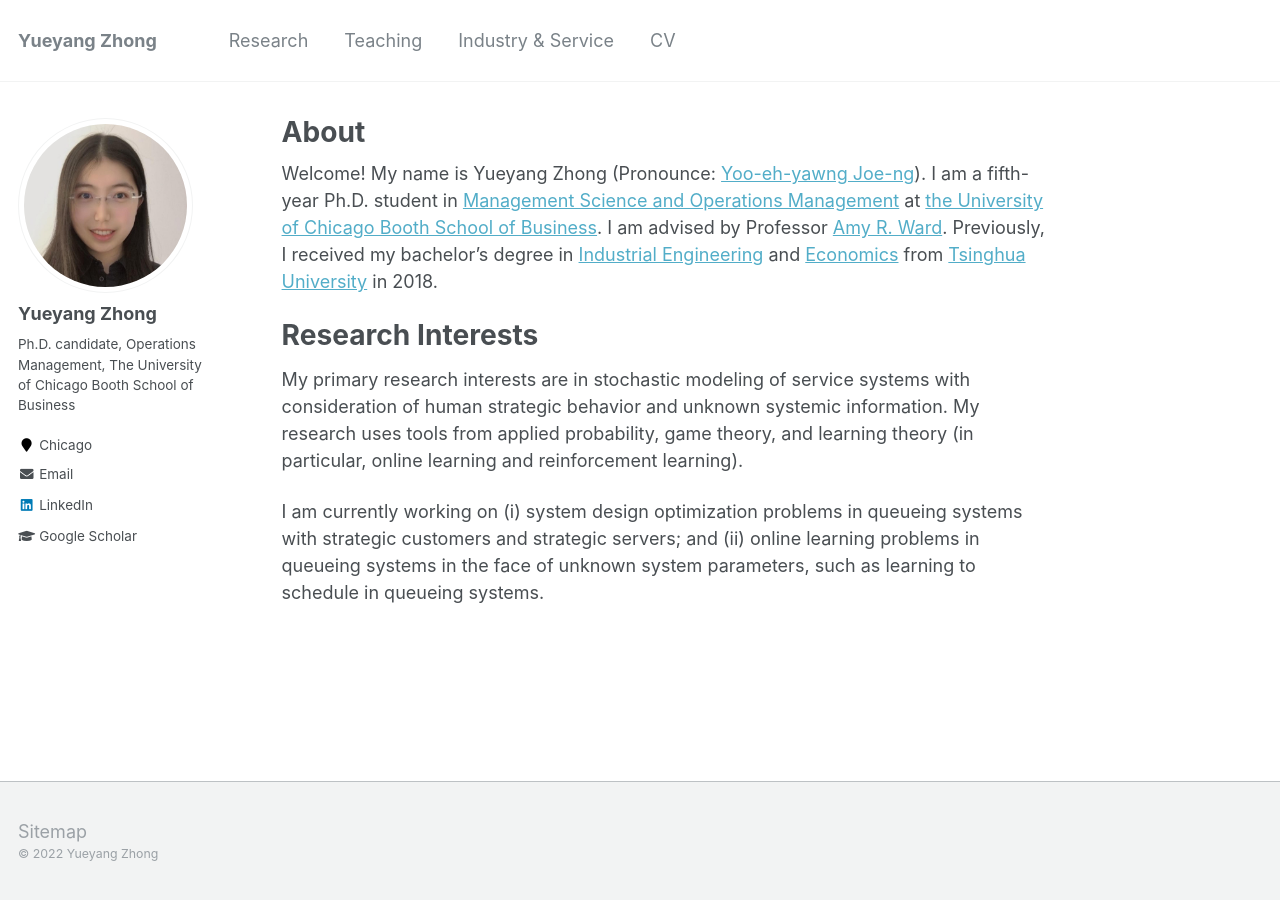
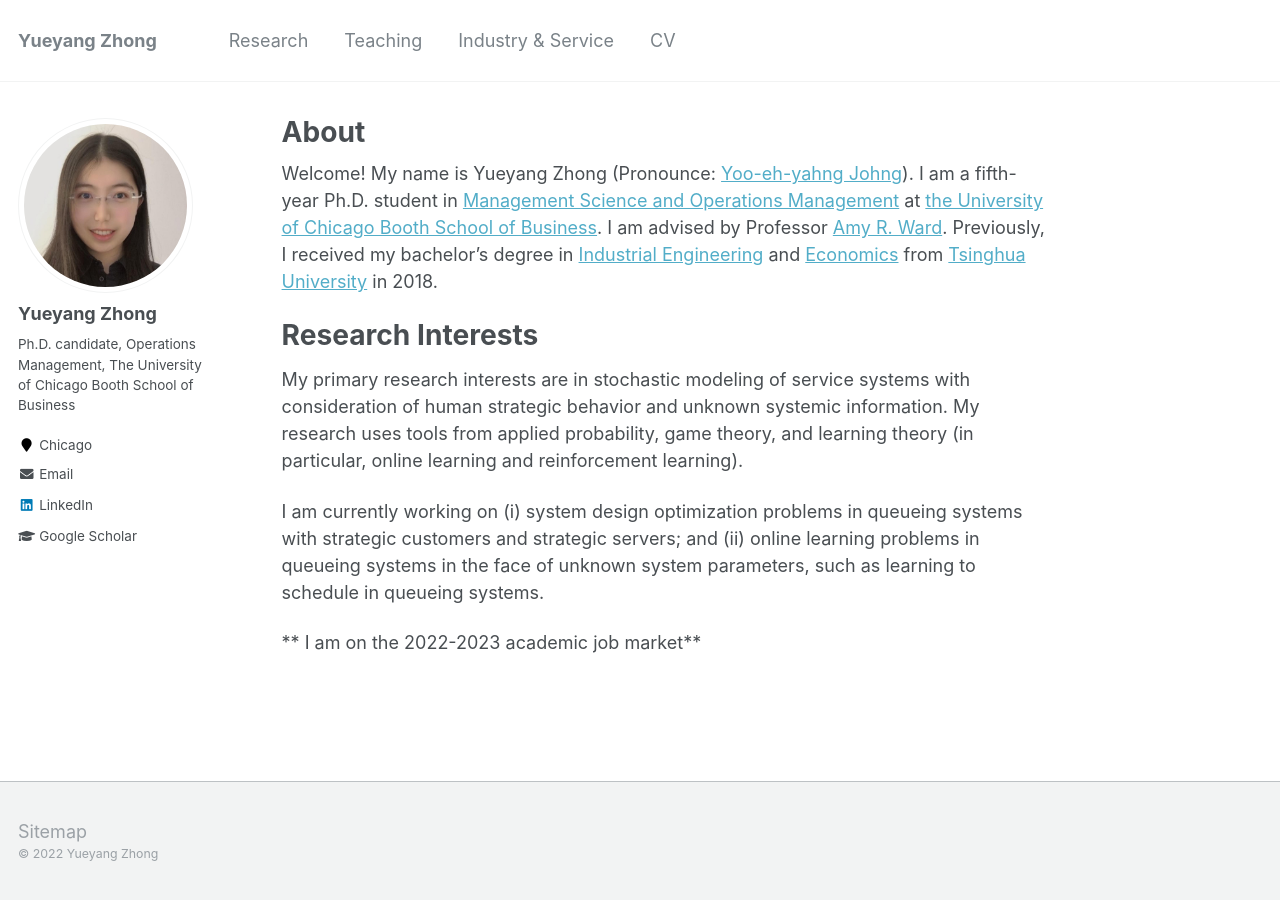
Before and after one commit to alicemengqi/site, a Jekyll site: the page built from _pages/about.md, in a window 1280 px wide. Built offline with Jekyll 4.4.1, drawn with Linux system fonts in a browser that asks for light colours.

Commit message:
Update about.md

```diff
--- a/_pages/about.md
+++ b/_pages/about.md
@@ -8,9 +8,13 @@ redirect_from:
   - /about.html
 ---
 
-Welcome! My name is Yueyang Zhong (Pronounce: [Yoo-eh-yawng Joe-ng](https://translate.google.com/?hl=en&tab=TT&sl=en&tl=zh-CN&text=Yueyang%20Zhong&op=translate)). I am a fifth-year Ph.D. student in [Management Science and Operations Management](https://www.chicagobooth.edu/phd/dissertation-areas/management-science-and-operations-management) at [the University of Chicago Booth School of Business](https://www.chicagobooth.edu). I am advised by Professor [Amy R. Ward](https://www.chicagobooth.edu/faculty/directory/w/amy-ward). Previously, I received my bachelor's degree in [Industrial Engineering](https://www.ie.tsinghua.edu.cn/eng) and [Economics](https://www.sem.tsinghua.edu.cn/en) from [Tsinghua University](https://www.tsinghua.edu.cn/en) in 2018.
+Welcome! My name is Yueyang Zhong (Pronounce: [Yoo-eh-yahng Johng](https://translate.google.com/?hl=en&tab=TT&sl=en&tl=zh-CN&text=Yueyang%20Zhong&op=translate)). I am a fifth-year Ph.D. student in [Management Science and Operations Management](https://www.chicagobooth.edu/phd/dissertation-areas/management-science-and-operations-management) at [the University of Chicago Booth School of Business](https://www.chicagobooth.edu). I am advised by Professor [Amy R. Ward](https://www.chicagobooth.edu/faculty/directory/w/amy-ward). Previously, I received my bachelor's degree in [Industrial Engineering](https://www.ie.tsinghua.edu.cn/eng) and [Economics](https://www.sem.tsinghua.edu.cn/en) from [Tsinghua University](https://www.tsinghua.edu.cn/en) in 2018.
 
 # Research Interests
 My primary research interests are in stochastic modeling of service systems with consideration of human strategic behavior and unknown systemic information. My research uses tools from applied probability, game theory, and learning theory (in particular, online learning and reinforcement learning).
 
 I am currently working on (i) system design optimization problems in queueing systems with strategic customers and strategic servers; and (ii) online learning problems in queueing systems in the face of unknown system parameters, such as learning to schedule in queueing systems.
+
+
+
+** I am on the 2022-2023 academic job market**
```
